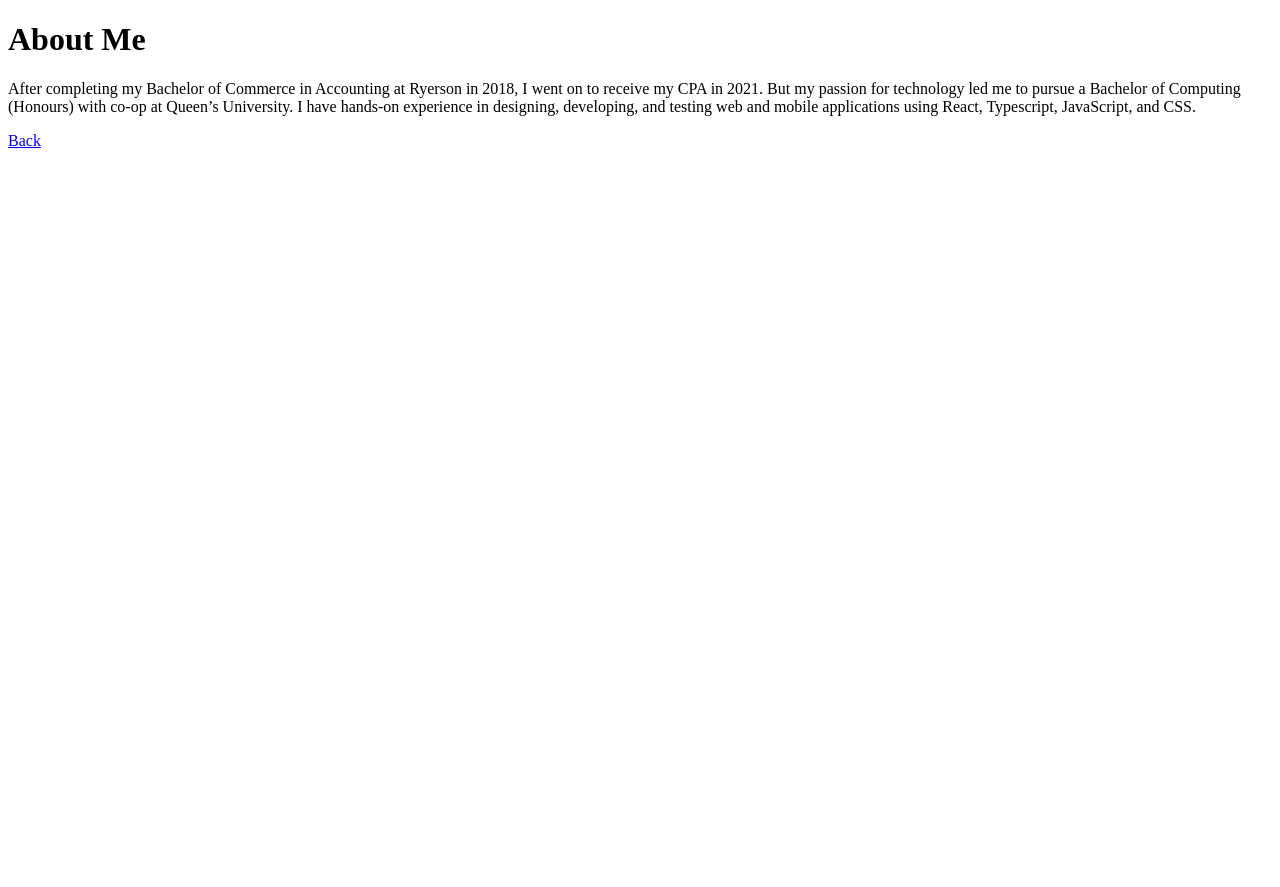
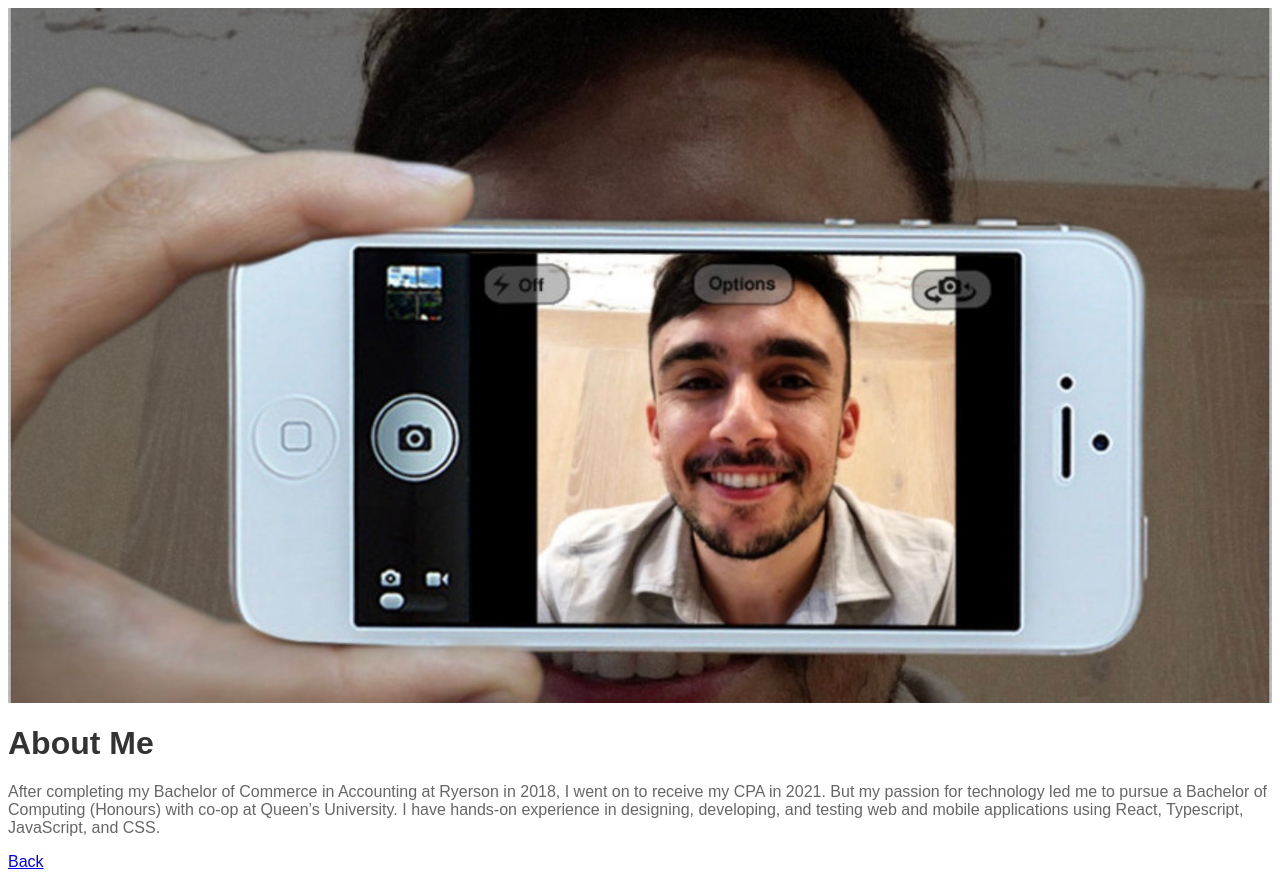
Before and after one commit to danielkamenetsky/Portfolio, a Flask app: page /about in a window 1280 px wide. Before the commit the page ends 148 px from the top, so only its background shows below. Run offline with Flask 3, Linux system fonts and the light colour scheme.

Commit message:
Added some CSS and image to About file

```diff
--- /dev/null
+++ b/static/css/styles.css
@@ -0,0 +1,40 @@
+body {
+  font-family: Arial, sans-serif;
+}
+
+h1,
+h2,
+h3,
+h4,
+h5,
+h6 {
+  color: #333;
+}
+
+p {
+  color: #666;
+}
+
+nav ul {
+  list-style-type: none;
+  padding: 0;
+}
+
+nav ul li {
+  display: inline;
+  margin-right: 10px;
+}
+
+#my-photo-container {
+  position: relative;
+  width: 100%; /* Or whatever width you want */
+  padding-bottom: 55%; /* This will be half the width */
+  overflow: hidden;
+}
+
+#my-photo {
+  position: absolute;
+  width: 100%;
+  height: 100%;
+  object-fit: cover; /* This is to ensure the aspect ratio of the image is maintained */
+}
--- a/templates/about.html
+++ b/templates/about.html
@@ -1,11 +1,23 @@
 <!DOCTYPE html>
 <html lang="en">
   <head>
+    <link
+      rel="stylesheet"
+      type="text/css"
+      href="{{ url_for('static', filename='css/styles.css') }}"
+    />
     <meta charset="UTF-8" />
     <meta name="viewport" content="width=device-width, initial-scale=1.0" />
     <title>About Daniel</title>
   </head>
   <body>
+    <div id="my-photo-container">
+      <img
+        src="{{ url_for('static', filename='img/prof_icon_.jpeg') }}"
+        id="my-photo"
+      />
+    </div>
+
     <h1>About Me</h1>
     <p>
       After completing my Bachelor of Commerce in Accounting at Ryerson in 2018,
```
Also changed, not shown: static/img/prof_icon.jpeg (added), static/img/prof_icon_.jpeg (added), static/js/script.js (added).
